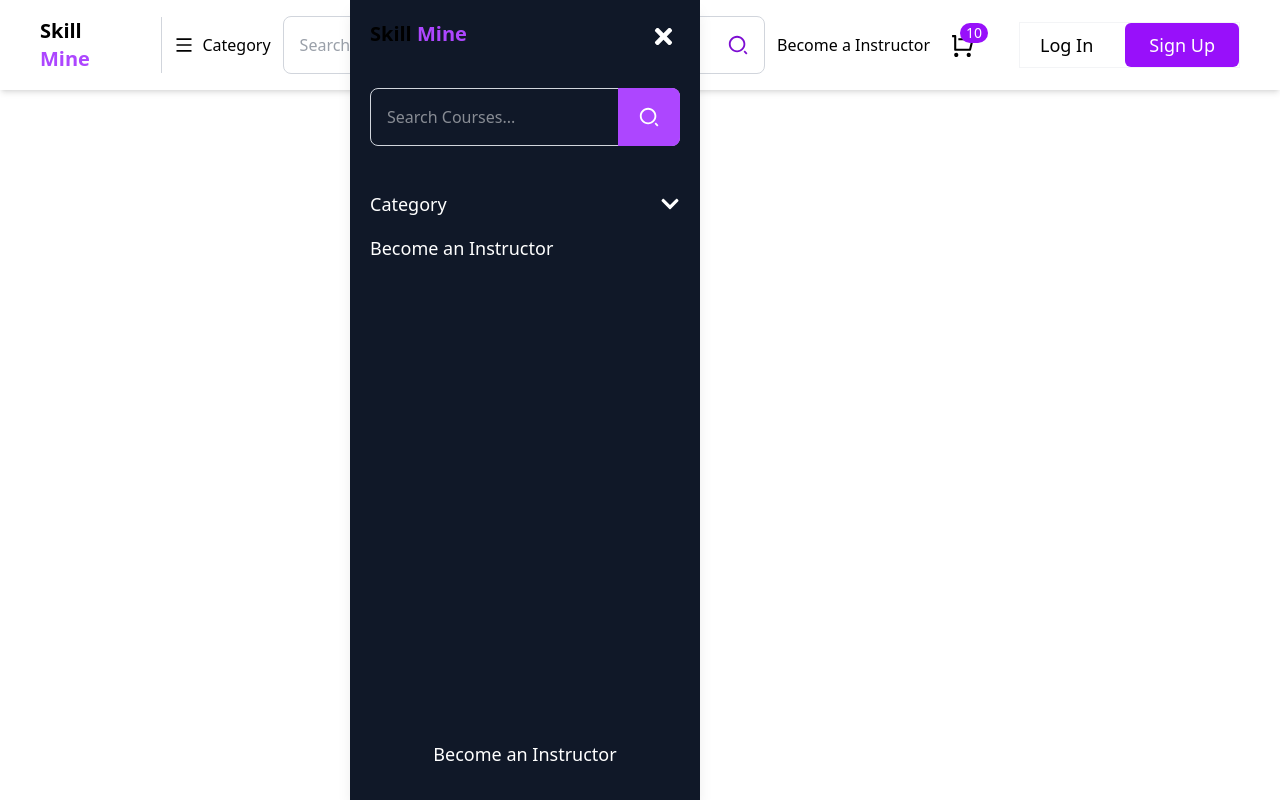
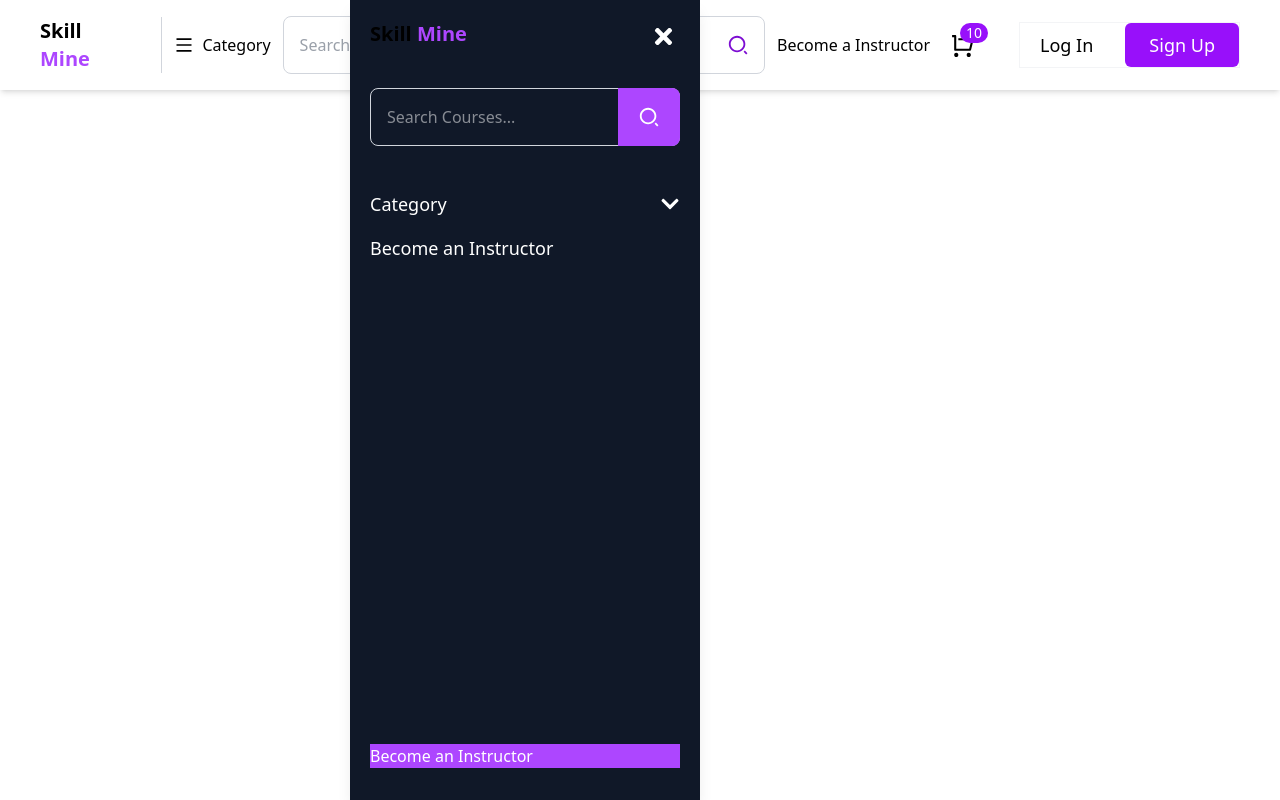
Before and after one commit to Divyadharshana5/Skill-mine, a React (Vite) app: page / in a window 1280 px wide. Built offline with nearby package versions, Linux system fonts and the light colour scheme.

Commit message:
update Navbar.jsx

```diff
--- a/src/Components/Navbar.jsx
+++ b/src/Components/Navbar.jsx
@@ -186,10 +186,7 @@ const Navbar = () => {
               </Link>
             </div>
             <div className="absolute bottom-20 flex flex-col items-center gap-2 w-full ">
-              <Link
-                to="#"
-                className="text-lg font-medium hover:text-purple-500"
-              >
+              <Link to="#" className="w-full font-medium bg-purple-500">
                 Become an Instructor
               </Link>
             </div>
```
